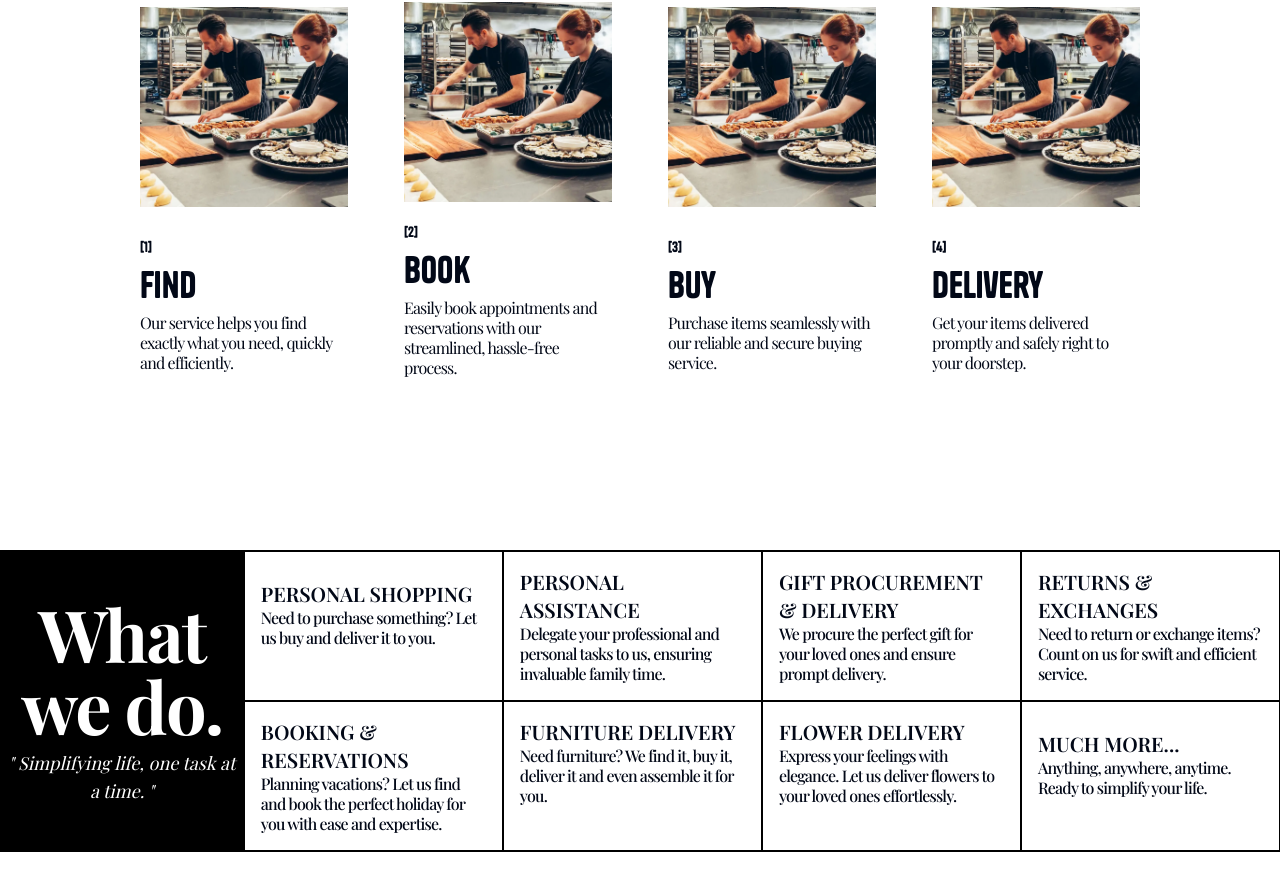
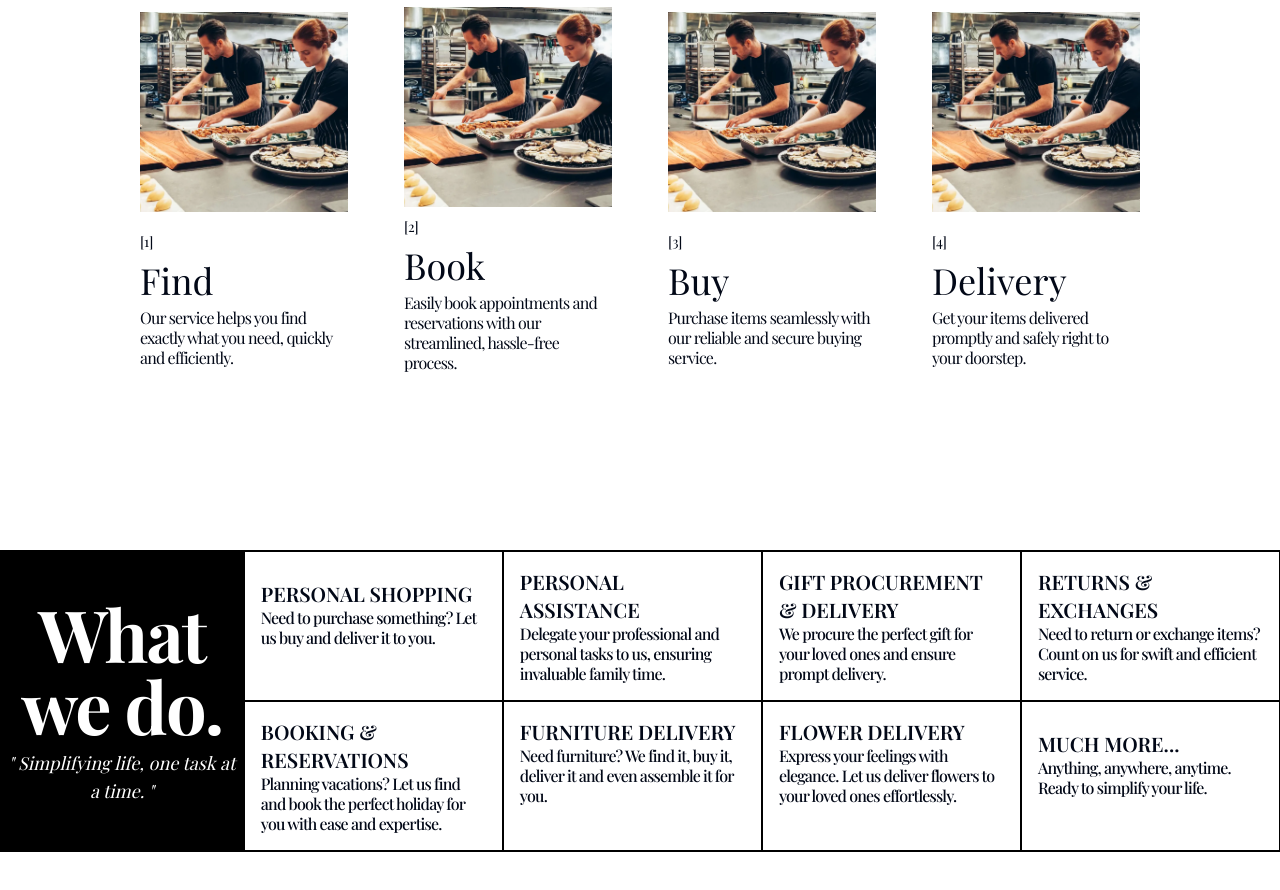
Before and after one commit to Winterson-Islary/static-site-for-fren, a React (Vite) app: page / in a window 1280 px wide. Shown: the part 1356-2246 px from the top of the page. Built offline with nearby package versions, Linux system fonts and the light colour scheme; a web font is replaced by a local one.

Commit message:
changed layout of the features section

```diff
--- a/src/components/DisplayFeatures.tsx
+++ b/src/components/DisplayFeatures.tsx
@@ -46,8 +46,8 @@ function DisplayFeatures() {
 							alt={`feature ${feature.title}`}
 							key={feature.title}
 						/>
-						<div className="flex flex-col gap-2 items-start md:pt-5  w-full">
-							<section className="text-left font-tanker flex flex-col gap-2">
+						<div className="flex flex-col gap-2 items-start  w-full">
+							<section className="text-left font-playfair flex flex-col gap-2">
 								<span className=" text-sm">[{feature.number}]</span>
 								<span className="text-3xl md:text-4xl">{feature.title}</span>
 							</section>
```
